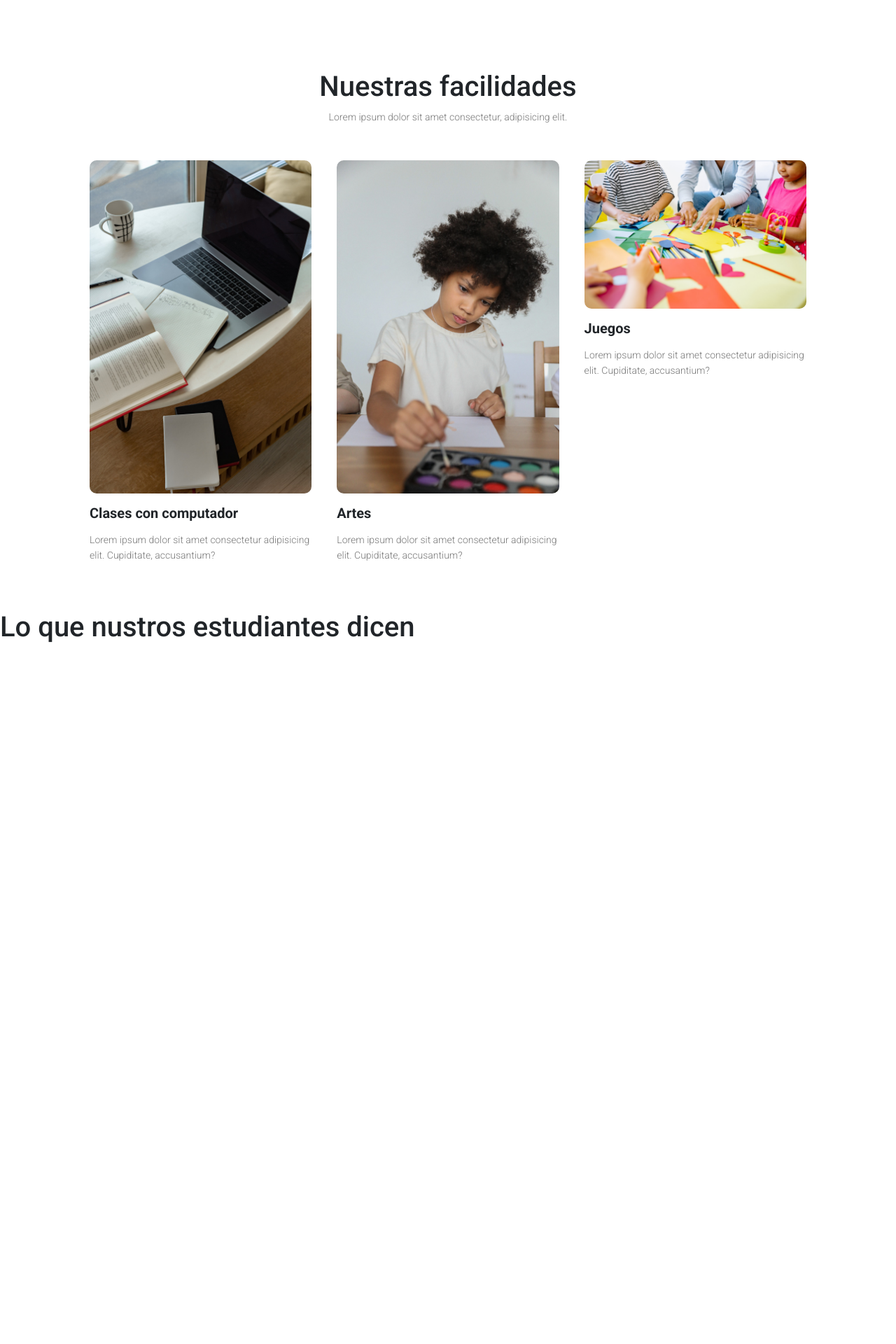
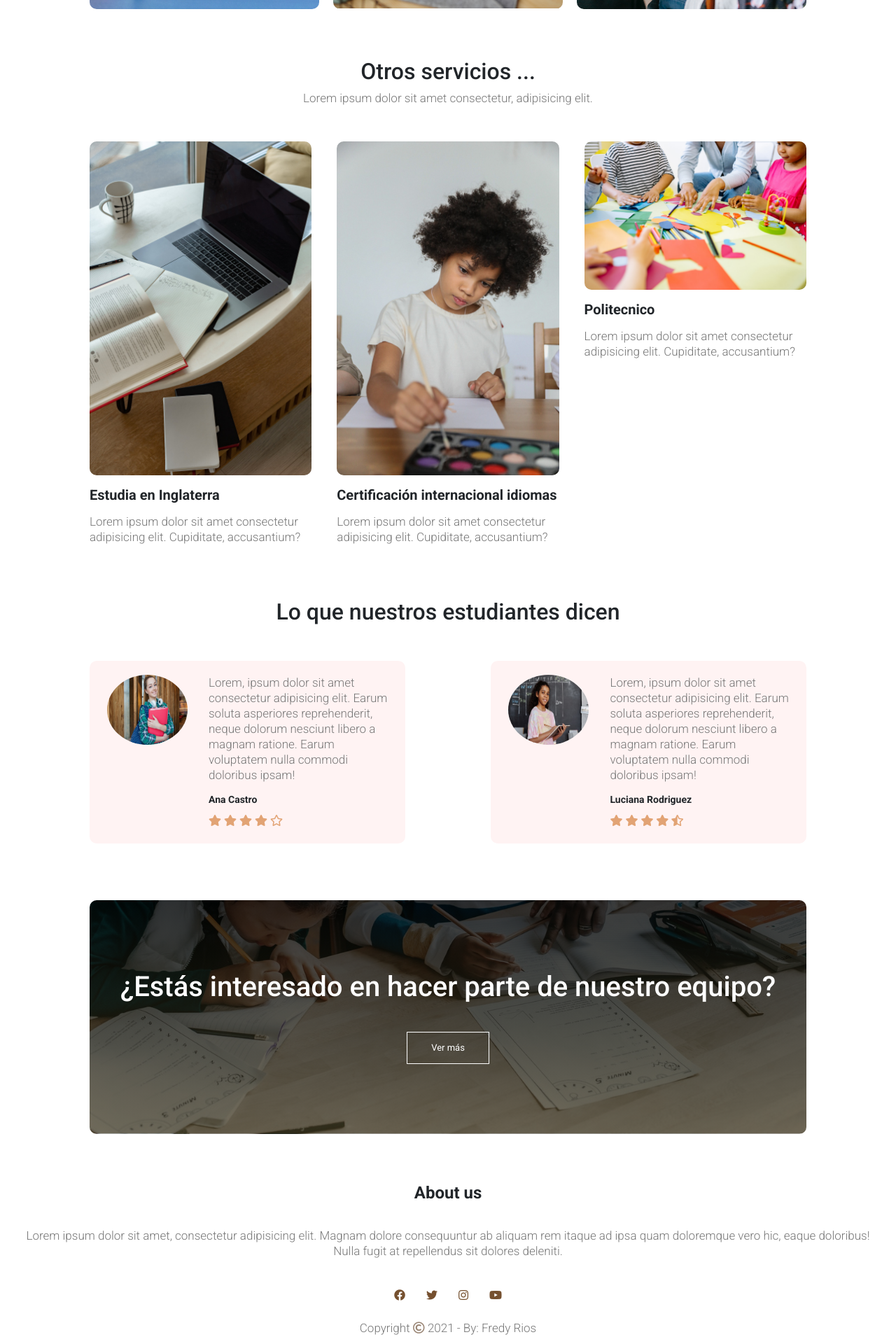
Before and after one commit to fredyr01/SitioCol, a PHP site: page / in a window 1280 px wide. Shown: the part 2000-3920 px from the top of the page at 70% size. Before the commit the page ends 2918 px from the top, so only its background shows below. Run offline with PHP 8.4, Linux system fonts and the light colour scheme.

Commit message:
Modificaciones en la página de inicio

```diff
--- a/css/style.css
+++ b/css/style.css
@@ -100,10 +100,10 @@
 }
 
 .image-school{
-  min-height: 90vh;
+  min-height: 100vh;
   width: 100%;
-  background-image: linear-gradient(rgba(26, 36, 73, 0.459), rgba(56, 41, 14, 0.582)), url(../img/img-school.jpg);
-  background-position: top;
+  background-image: linear-gradient(rgba(26, 36, 73, 0.623), rgba(56, 41, 14, 0.678)), url(../img/kids.jpg);
+  background-position: center;
   background-size: cover;
   position: relative;
 }
@@ -112,7 +112,7 @@
   width: 90%;
   color: #fff;
   position: absolute;
-  top: 68%;
+  top: 78%;
   left: 50%;
   transform: translate(-50%, -50%);
   text-align: center;
@@ -124,7 +124,7 @@
 
 .text-box p{
   margin: 10px 0 40px;
-  font-size: 14px;
+  font-size: 16px;
   color: #fff;
 }
 
@@ -147,7 +147,6 @@
   color: #fff;
 }
 
-
 .course{
   width: 80%;
   margin: auto;
@@ -162,7 +161,7 @@ h1{
 
 p{
   color: #777;
-  font-size: 14px;
+  font-size: 17px;
   font-weight: 300;
   line-height: 22px;
   padding: 10px;
@@ -204,13 +203,13 @@ p{
   width: 80%;
   margin: auto;
   text-align: center;
-  padding-top: 50px;
+  padding-top: 10px;
 }
 
 .campus-col{
   flex-basis: 32%;
   border-radius: 10px;
-  margin-bottom: 30px;
+  margin-bottom: 20px;
   position: relative;
   overflow: hidden;
 }
@@ -256,7 +255,7 @@ p{
   width: 80%;
   margin: auto;
   text-align: center;
-  padding-top: 100px;
+  padding-top: 50px;
 }
 
 .facilities-col{
@@ -279,6 +278,104 @@ p{
   margin-top: 16px;
   margin-bottom: 15px;
   text-align: left ;
+}
+
+.testimonio{
+  width: 80%;
+  margin: auto;
+  padding-top: 10px;
+  text-align: center;
+}
+
+.testimonio-col{
+  flex-basis: 44%;
+  border-radius: 10px;
+  margin-bottom: 5%;
+  text-align: left;
+  background: #fff3f3;
+  padding: 20px;
+  cursor: pointer;
+  display: flex;
+}
+
+.testimonio-col img{
+  height: 100px;
+  width: 115px;
+  margin-left: 5px;
+  margin-right: 30px;
+  border-radius: 50%;
+}
+
+.testimonio-col p{
+  padding: 0;
+}
+
+.testimonio-col .tipoletratres{
+  margin-top: 15px;
+  text-align: left;
+  font-size: 14px;
+}
+
+.testimonio-col .fas{
+  color: #c75b0286;
+}
+
+.testimonio-col .far{
+  color: #c75b0286;
+}
+
+@media(max-width: 700px){
+  .testimonio-col img{
+    margin-left: 0;
+    margin-right: 15px;
+  }
+}
+
+.cta{
+  margin: 30px auto;
+  width: 80%;
+  background-image: linear-gradient(rgba(0, 0, 0, 0.767),rgba(59, 48, 23, 0.7)), url("../img/banner2.jpg");
+  background-position: bottom;
+  background-size: cover;
+  border-radius: 10px;
+  text-align: center;
+  padding: 100px 0;
+}
+
+.cta h1{
+  color: #fff;
+  margin-bottom: 40px;
+  padding: 0;
+}
+
+@media(max-width: 700px){
+  .cta h1{
+    font-size: 24px;
+  }
+}
+
+
+.footer{
+  width: 100%;
+  text-align: center;
+  padding: 20px 0;
+}
+
+.footer h4{
+  margin-bottom: 25px;
+  margin-top: 20px;
+  font-weight: 600;
+}
+
+.icons .fab{
+  color: #582a03d2;
+  margin: 0 13px;
+  cursor: pointer;
+  padding: 18px 0;
+}
+
+.fa-copyright{
+  color: #441f008a;
 }
 
 nav{
@@ -397,7 +494,7 @@ nav .wrapperc{
 .rowc .mega-linksc li a{
   padding: 0 20px;
   color: #d9d9d9;
-  font-size: 12px;
+  font-size: 13px;
   display: block;
 }
 .rowc .mega-linksc li a:hover{
--- a/index.html
+++ b/index.html
@@ -37,8 +37,8 @@
       <ul class="nav-linksc">
         <label for="close-btnc" class="btnc close-btnc"><i class="fas fa-times"></i></label>
         <li><a href="#">Inicio</a></li>
-        <li><a href="#">About</a></li>
-        <li>
+        <li><a href="#level">Educación</a></li>
+        <!-- <li>
           <a href="#" class="desktop-itemc">Dropdown Menu</a>
           <input type="checkbox" id="showDrop">
           <label for="showDrop" class="mobile-itemc">Dropdown Menu</label>
@@ -48,11 +48,11 @@
             <li><a href="#">Drop menu 3</a></li>
             <li><a href="#">Drop menu 4</a></li>
           </ul>
-        </li>
+        </li> -->
         <li>
-          <a href="#" class="desktop-itemc">Mega Menu</a>
+          <a href="#" class="desktop-itemc">Institucional</a>
           <input type="checkbox" id="showMega">
-          <label for="showMega" class="mobile-itemc">Mega Menu</label>
+          <label for="showMega" class="mobile-itemc">Institucional</label>
           <div class="mega-boxc">
             <div class="contentc">
               <div class="rowc">
@@ -89,24 +89,25 @@
           </div>
         </li>
         <li><a href="#">Contacto</a></li>
+        <li><a href="#">P.Q.R.S.</a></li>
       </ul>
       <label for="menu-btnc" class="btnc menu-btnc"><i class="fas fa-bars"></i></label>
     </div>
   </nav>
   <br><br>
-  <div class="image-school">
+  <div class="image-school animate__animated animate__fadeIn">
 
   </div>
 
   <div class="text-box">
     <h1>The best school</h1>
-    <p>Lorem, ipsum dolor sit amet consectetur adipisicing elit. Provident voluptatibus iure repellendus eveniet doloribus dolorum quae ipsum alias!</p>
-    <a href="#" class="hero-btn">See more</a>
+    <p class="subtitulo">Lorem, ipsum dolor sit amet consectetur adipisicing elit. Provident voluptatibus iure repellendus eveniet doloribus dolorum quae ipsum alias!</p>
+    <a href="#" class="hero-btn">Ver más</a>
   </div>
 
   <!-- Course -->
-  <section class="course">
-    <h1>Cursos que ofrecemos</h1>
+  <section class="course" id="level">
+    <h2>Nuestros niveles de educación</h2>
     <p>Lorem ipsum dolor sit amet consectetur.</p>
     <div class="row-course">
       <div class="course-col">
@@ -126,7 +127,7 @@
 
   <!-- Campus -->
   <section class="campus">
-    <h1>Nuestro campus</h1>
+    <h2>Nuestro campus</h2>
     <p>Lorem ipsum dolor sit amet consectetur.</p>
 
     <div class="row-course">
@@ -154,30 +155,76 @@
 
   <!-- Facilidades -->
   <section class="facilities">
-    <h1>Nuestras facilidades</h1>
+    <h2>Otros servicios ... </h2>
     <p>Lorem ipsum dolor sit amet consectetur, adipisicing elit.</p>
     <div class="row-course">
       <div class="facilities-col">
-        <img src="img/pc.jpg" alt="">
-        <h3 class="tipoletratres">Clases con computador</h3>
+        <a href=""><img src="img/pc.jpg" alt=""></a>
+        <h3 class="tipoletratres">Estudia en Inglaterra</h3>
         <p>Lorem ipsum dolor sit amet consectetur adipisicing elit. Cupiditate, accusantium?</p>
       </div>
       <div class="facilities-col">
         <img src="img/arte.jpg" alt="">
-        <h3 class="tipoletratres">Artes</h3>
+        <h3 class="tipoletratres">Certificación internacional idiomas</h3>
         <p>Lorem ipsum dolor sit amet consectetur adipisicing elit. Cupiditate, accusantium?</p>
       </div>
       <div class="facilities-col">
         <img src="img/game.jpg" alt="">
-        <h3 class="tipoletratres">Juegos</h3>
+        <h3 class="tipoletratres">Politecnico</h3>
         <p>Lorem ipsum dolor sit amet consectetur adipisicing elit. Cupiditate, accusantium?</p>
       </div>
     </div>
   </section>
 
   <!-- Testimonios -->
-  <section class="testimonios">
-    <h1>Lo que nustros estudiantes dicen</h1>
+  <section class="testimonio">
+    <h2>Lo que nuestros estudiantes dicen</h2>
+    <div class="row-course">
+      <div class="testimonio-col">
+        <img src="img/student1.jpg">
+        <div>
+          <p>Lorem, ipsum dolor sit amet consectetur adipisicing elit. Earum soluta asperiores reprehenderit, neque dolorum nesciunt libero a magnam ratione. Earum voluptatem nulla commodi doloribus ipsam!</p>
+          <h3 class="tipoletratres">Ana Castro</h3>
+          <i class="fas fa-star"></i>
+          <i class="fas fa-star"></i>
+          <i class="fas fa-star"></i>
+          <i class="fas fa-star"></i>
+          <i class="far fa-star"></i>
+        </div>
+      </div>
+      <div class="testimonio-col">
+        <img src="img/student2.jpg">
+        <div>
+          <p>Lorem, ipsum dolor sit amet consectetur adipisicing elit. Earum soluta asperiores reprehenderit, neque dolorum nesciunt libero a magnam ratione. Earum voluptatem nulla commodi doloribus ipsam!</p>
+          <h3 class="tipoletratres">Luciana Rodriguez</h3>
+          <i class="fas fa-star"></i>
+          <i class="fas fa-star"></i>
+          <i class="fas fa-star"></i>
+          <i class="fas fa-star"></i>
+          <i class="fas fa-star-half-alt"></i>
+        </div>
+      </div>
+    </div>
+  </section>
+
+  <!-- Call to action -->
+
+  <section class="cta">
+    <h1>¿Estás interesado en hacer parte de nuestro equipo?</h1>
+    <a href="#" class="hero-btn">Ver más</a>
+  </section>
+
+  <!-- Footer -->
+  <section class="footer">
+    <h4>About us</h4>
+    <p>Lorem ipsum dolor sit amet, consectetur adipisicing elit. Magnam dolore consequuntur ab aliquam rem itaque ad ipsa quam doloremque vero hic, eaque doloribus!<br>Nulla fugit at repellendus sit dolores deleniti.</p>
+    <div class="icons">
+      <i class="fab fa-facebook"></i>
+      <i class="fab fa-twitter"></i>
+      <i class="fab fa-instagram"></i>
+      <i class="fab fa-youtube"></i>
+    </div>
+    <p>Copyright <i class="far fa-copyright"></i> 2021 - By: Fredy Rios</p>
   </section>
 
   <script src="https://code.jquery.com/jquery-3.6.0.slim.js" integrity="sha256-HwWONEZrpuoh951cQD1ov2HUK5zA5DwJ1DNUXaM6FsY=" crossorigin="anonymous"></script>
--- a/js/main.js
+++ b/js/main.js
@@ -2,7 +2,7 @@ $(document).ready(function () {
     let ubicacionPrincipal = window.pageYOffset;
     window.onscroll = function(){
     let despActual = window.pageYOffset;
-    if(ubicacionPrincipal >= despActual){
+    if(ubicacionPrincipal > despActual){
         // document.getElementById('info').style.top= '0';
         // document.getElementById('info').style.visibility = 'visible';
         // document.getElementById('wrapperc').style.top='22px';
@@ -19,8 +19,7 @@ $(document).ready(function () {
         $('#info').addClass('animate__animated');
         $('#info').addClass('animate__fadeOut');
         $('#wrapperc').css("top", "0");
-        $('#wrapperc').css("z-index", "2");
     }
+}
     ubicacionPrincipal = despActual;
-}
 });
```
Also changed, not shown: img/banner2.jpg (added), img/kids.jpg (added), img/student1.jpg (added), img/student2.jpg (added).
